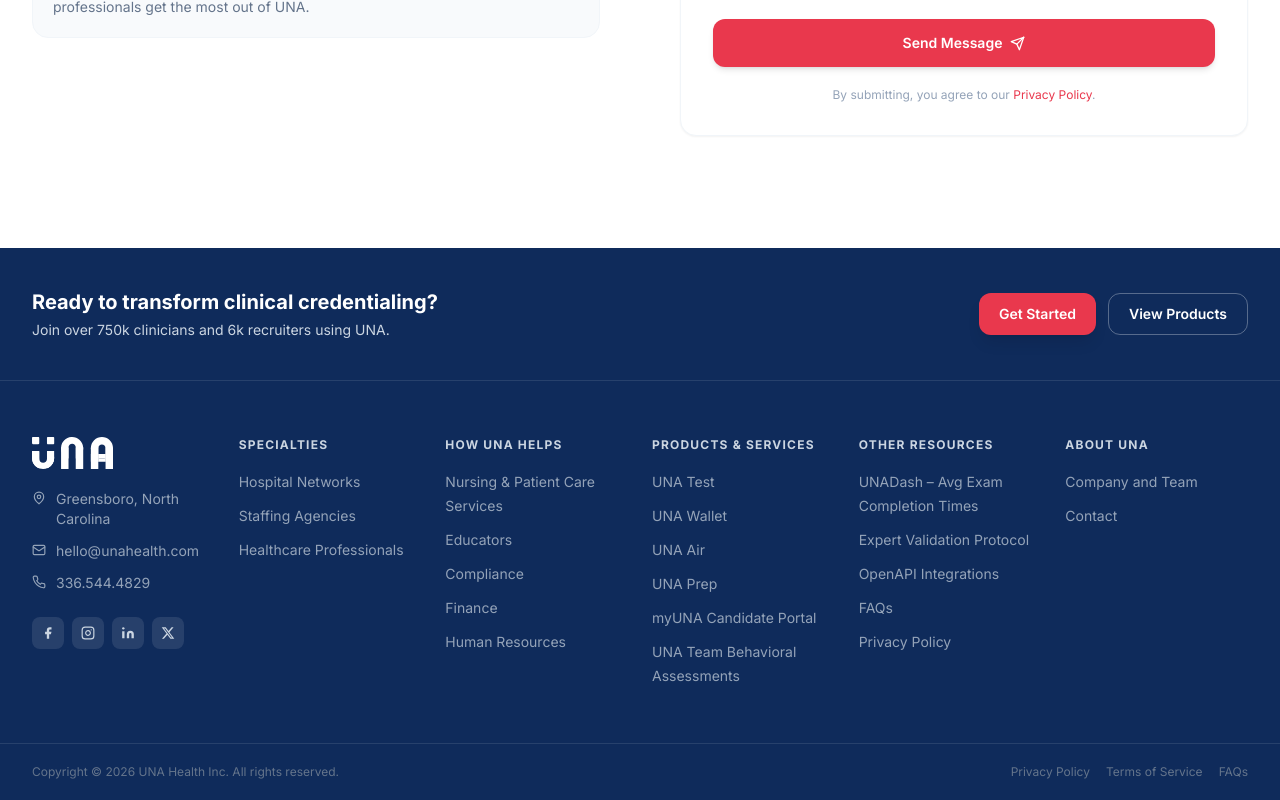
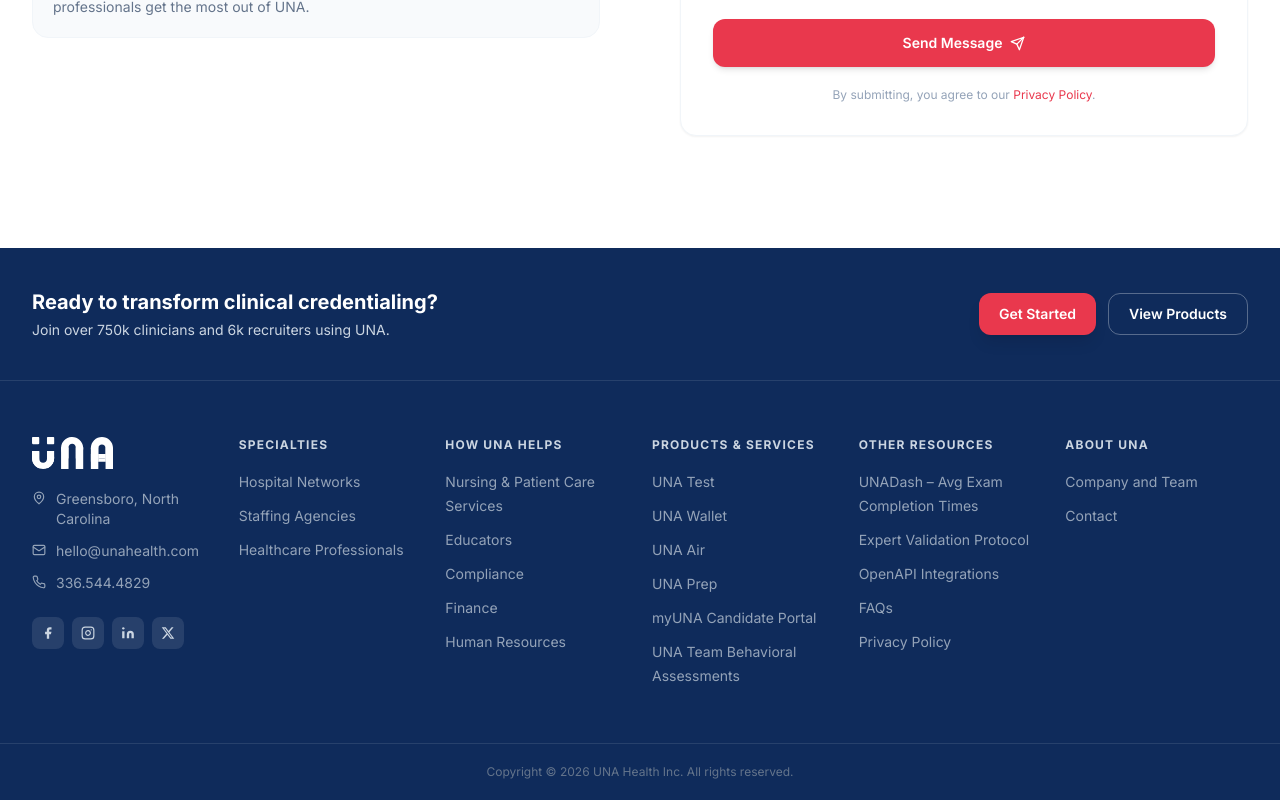
Before and after one commit to dynamisch-pravin/unahealth, a Next.js app: page / in a window 1280 px wide. Shown: the part 6325-7125 px from the top of the page. Built offline with nearby package versions, Linux system fonts and the light colour scheme.

Commit message:
Update Footer.tsx

```diff
--- a/components/Footer.tsx
+++ b/components/Footer.tsx
@@ -179,15 +179,10 @@
 
       {/* Bottom */}
       <div className="border-t border-white/10">
-        <div className="max-w-7xl mx-auto px-4 sm:px-6 lg:px-8 py-5 flex flex-col sm:flex-row items-center justify-between gap-3">
+        <div className="max-w-7xl mx-auto px-4 sm:px-6 lg:px-8 py-5 flex flex-col sm:flex-row items-center justify-center gap-3">
           <p className="text-xs text-slate-500">
             Copyright &copy; {new Date().getFullYear()} UNA Health Inc. All rights reserved.
           </p>
-          <div className="flex gap-4">
-            {['Privacy Policy', 'Terms of Service', 'FAQs'].map(t => (
-              <Link key={t} href="#" className="text-xs text-slate-500 hover:text-slate-300 transition-colors">{t}</Link>
-            ))}
-          </div>
         </div>
       </div>
     </footer>
```
